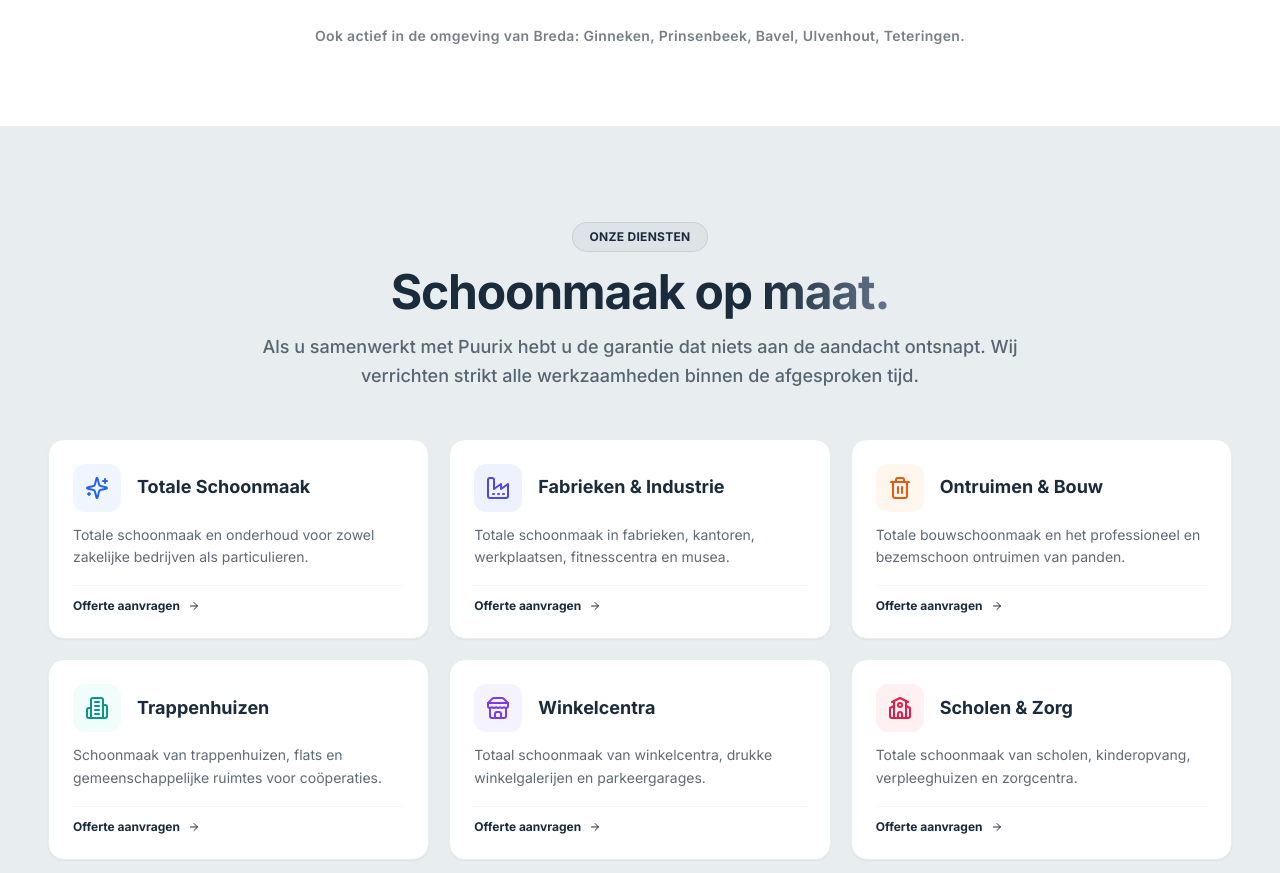
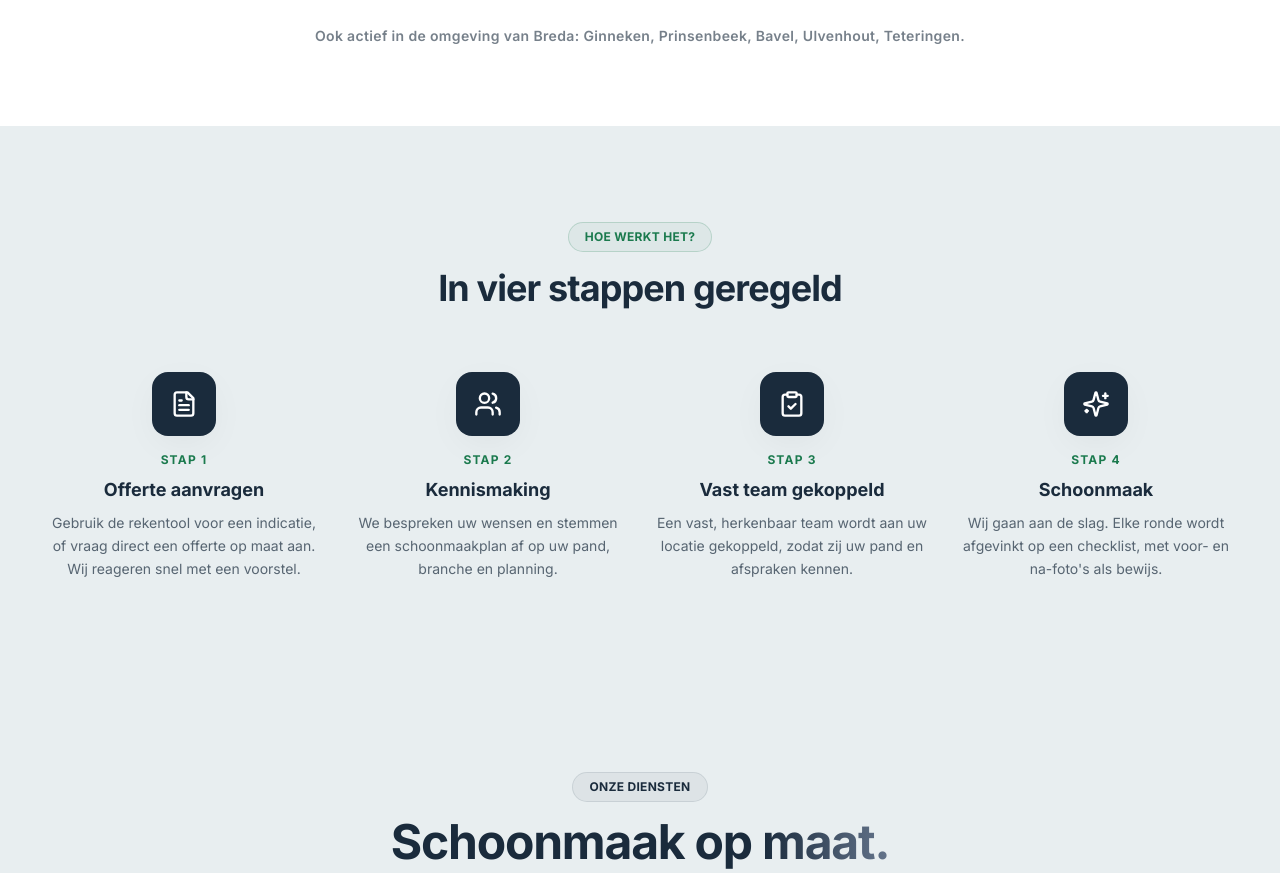
Before and after one commit to tobusiness101-cmyk/puurix-platform, a Next.js app in the folder amersfoort-schoon-(1)/: page /schoonmaakbedrijf/breda in a window 1280 px wide. Shown: the part 863-1736 px from the top of the page. Built offline with nearby package versions, Linux system fonts and the light colour scheme.

Commit message:
Update page.tsx

```diff
--- a/amersfoort-schoon-(1)/app/schoonmaakbedrijf/[regio]/page.tsx
+++ b/amersfoort-schoon-(1)/app/schoonmaakbedrijf/[regio]/page.tsx
@@ -6,12 +6,12 @@
 import { TrustMarquee } from "@/components/TrustMarquee";
 import { getRegioInfo, regioData } from "@/lib/regios";
 import { notFound } from "next/navigation";
+import { HowItWorks } from "@/components/HowItWorks";
 
 export function generateStaticParams() {
   return Object.keys(regioData).map((regio) => ({ regio }));
 }
 
-// --- DE MAGISCHE SEO CODE VOOR GOOGLE ---
 export async function generateMetadata({ params }: { params: { regio: string } }): Promise<Metadata> {
   const formattedRegion = params.regio
     .split("-")
@@ -23,15 +23,12 @@
     description: `Op zoek naar een betrouwbare schoonmaakpartner in ${formattedRegion}? Puurix levert professionele schoonmaakdiensten op maat voor bedrijven en particulieren.`,
   };
 }
-// --- EINDE SEO CODE ---
 
-// Dit zorgt ervoor dat we de naam uit de URL kunnen lezen
 export default function RegioPage({ params }: { params: { regio: string } }) {
   if (!regioData[params.regio]) {
     notFound();
   }
 
-  // Maakt van "oosterhout" of "provincie-utrecht" mooi "Oosterhout" of "Provincie Utrecht"
   const formattedRegion = params.regio
     .split("-")
     .map((word) => word.charAt(0).toUpperCase() + word.slice(1))
@@ -42,7 +39,6 @@
   return (
     <main className="relative w-full overflow-hidden">
 
-      {/* 1. Unieke Lokale SEO Header */}
       <section className="relative pt-40 pb-24 bg-primary text-center">
         <div className="absolute inset-0 bg-primary/30 mix-blend-multiply" />
         <div className="container relative z-10 mx-auto px-6">
@@ -58,12 +54,10 @@
         </div>
       </section>
 
-      {/* 2. Vertrouwenslogo's (Optioneel) */}
       <div className="bg-background py-8">
         <TrustMarquee />
       </div>
 
-      {/* 3. Een SEO-geoptimaliseerde tekstsectie over de regio */}
       <section className="py-20 bg-white">
         <div className="container mx-auto px-6 max-w-4xl text-center">
           <h2 className="text-3xl font-bold text-primary mb-6">
@@ -80,7 +74,8 @@
         </div>
       </section>
 
-      {/* 4. We hergebruiken jouw bestaande, perfect werkende componenten! */}
+      <HowItWorks />
+
       <Services />
       <QuoteCalculator />
       <Footer />
```
